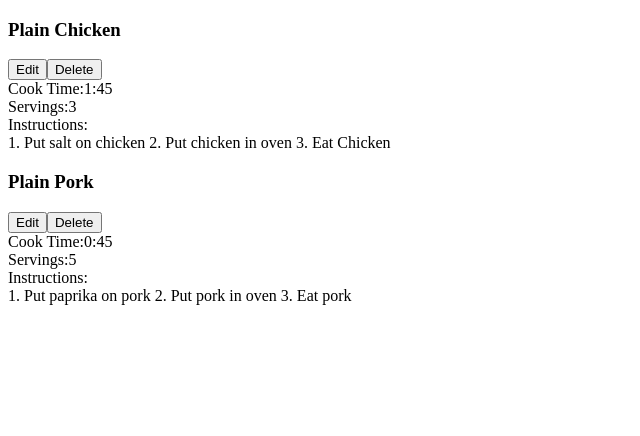
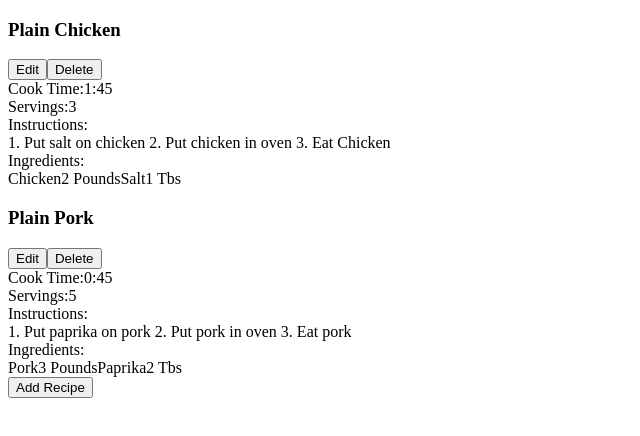
Before and after one commit to cenacrharsh/recipe-book-react-app, a React (Create React App) app: page / in a window 1280 px wide. Shown: the top 436 px of the page, without its empty margins (0-640 px from the left). Built offline with nearby package versions, Linux system fonts and the light colour scheme.

Commit message:
added ingredients

```diff
--- a/src/App.js
+++ b/src/App.js
@@ -2,7 +2,7 @@
 import RecipeList from "./RecipeList";
 
 function App() {
-  return <RecipeList recipes={sampleRecipes}/>
+  return <RecipeList recipes={sampleRecipes} />;
 }
 
 const sampleRecipes = [
@@ -13,6 +13,18 @@
     cookingTime: "1:45",
     instructions:
       "1. Put salt on chicken\n2. Put chicken in oven\n3. Eat Chicken",
+    ingredients: [
+      {
+        id: 1,
+        name: "Chicken",
+        amount: "2 Pounds",
+      },
+      {
+        id: 2,
+        name: "Salt",
+        amount: "1 Tbs",
+      },
+    ],
   },
   {
     id: 2,
@@ -20,6 +32,18 @@
     servings: 5,
     cookingTime: "0:45",
     instructions: "1. Put paprika on pork\n2. Put pork in oven\n3. Eat pork",
+    ingredients: [
+      {
+        id: 1,
+        name: "Pork",
+        amount: "3 Pounds",
+      },
+      {
+        id: 2,
+        name: "Paprika",
+        amount: "2 Tbs",
+      },
+    ],
   },
 ];
 
--- /dev/null
+++ b/src/Ingredient.js
@@ -0,0 +1,10 @@
+import React from "react";
+
+export default function Ingredient({ name, amount }) {
+  return (
+    <>
+      <span>{name}</span>
+      <span>{amount}</span>
+    </>
+  );
+}
--- /dev/null
+++ b/src/IngredientList.js
@@ -0,0 +1,12 @@
+import React from "react";
+
+/* COMPONENTS */
+import Ingredient from "./Ingredient";
+
+export default function IngredientList({ ingredients }) {
+  const ingredientElements = ingredients.map((ingredient) => {
+    return <Ingredient key={ingredient.id} {...ingredient} />;
+  });
+
+  return <div>{ingredientElements}</div>;
+}
--- a/src/Recipe.js
+++ b/src/Recipe.js
@@ -1,7 +1,10 @@
 import React from "react";
 
+/* COMPONENTS */
+import IngredientList from "./IngredientList";
+
 export default function Recipe(props) {
-  const { name, cookingTime, instructions, servings } = props;
+  const { name, cookingTime, instructions, servings, ingredients } = props;
 
   return (
     <div>
@@ -25,6 +28,12 @@
         <span>Instructions:</span>
         <div>{instructions}</div>
       </div>
+      <div>
+        <span>Ingredients:</span>
+        <div>
+          <IngredientList ingredients={ingredients} />
+        </div>
+      </div>
     </div>
   );
 }
--- a/src/RecipeList.js
+++ b/src/RecipeList.js
@@ -5,10 +5,13 @@
 
 export default function RecipeList({ recipes }) {
   return (
-    <div>
-      {recipes.map((recipe) => {
-        return <Recipe key={recipe.id} {...recipe} />;
-      })}
-    </div>
+    <>
+      <div>
+        {recipes.map((recipe) => {
+          return <Recipe key={recipe.id} {...recipe} />;
+        })}
+      </div>
+      <button>Add Recipe</button>
+    </>
   );
 }
```
